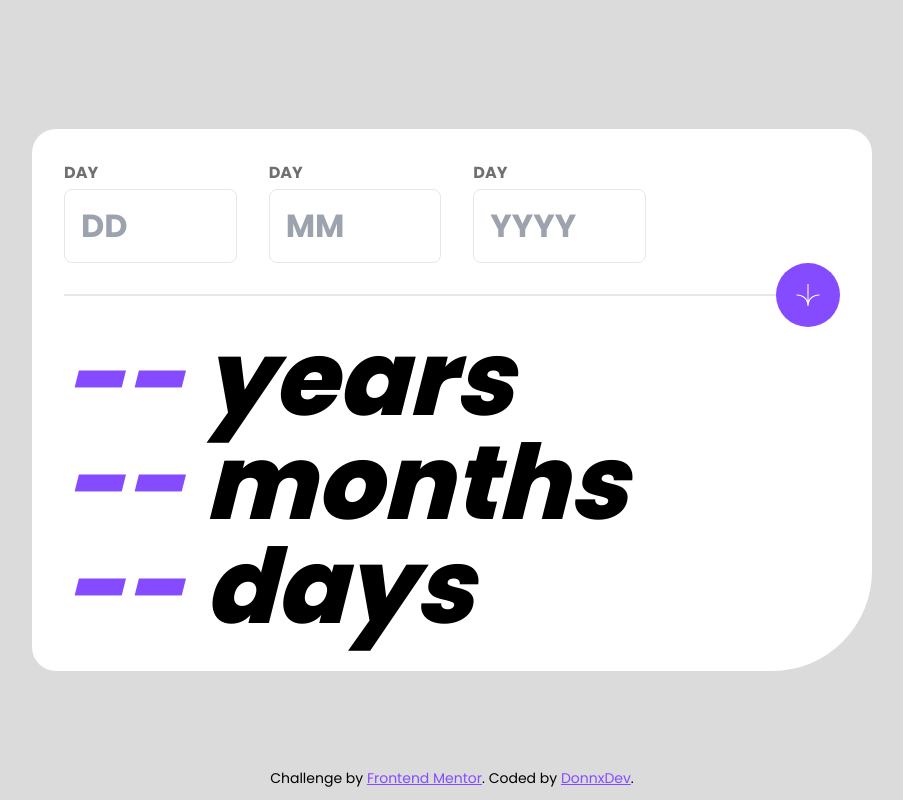
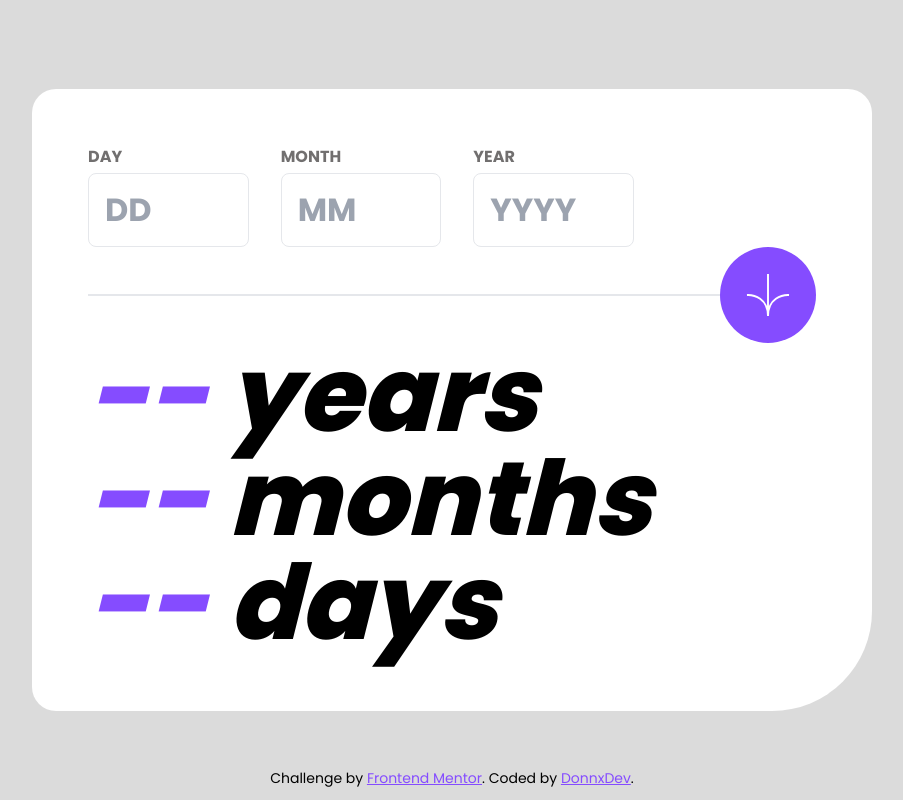
Before and after one commit to Dondamad/age-calculator-app, a Next.js app: page / in a window 1280 px wide. Shown: the whole page, without its empty margins (188-1091 px from the left). Built offline with nearby package versions, Linux system fonts and the light colour scheme.

Commit message:
✨ feat(page.tsx): add form validation using zod and react-hook-form to validate date of birth input fields 🎨 style(globals.css): remove default spinner from number input fields to improve UX

```diff
--- a/app/globals.css
+++ b/app/globals.css
@@ -2,6 +2,15 @@
 @tailwind components;
 @tailwind utilities;
 
+@layer base {
+    input[type='number']::-webkit-outer-spin-button,
+    input[type='number']::-webkit-inner-spin-button,
+    input[type='number'] {
+      -webkit-appearance: none;
+      margin: 0;
+      -moz-appearance: textfield !important;
+    }
+ }
 *{
     @apply font-poppins
 }
--- a/app/page.tsx
+++ b/app/page.tsx
@@ -1,44 +1,137 @@
+"use client"
+import { useState } from 'react';
 import Image from 'next/image'
+import { z } from 'zod'
+import { useForm } from 'react-hook-form'
+import { zodResolver } from '@hookform/resolvers/zod'
 
 export default function Home() {
+  const [date, setDate] = useState('--');
+  const [month, setMonth] = useState('--');
+  const [year, setYear] = useState('--');
+
+
+  const schema = z.object({
+    date: z.string().min(1, { message: "This field is required" }).superRefine((val, ctx) => {
+      if (!(parseInt(val) >= 1 && parseInt(val) <= 31)) {
+        ctx.addIssue({
+          code: z.ZodIssueCode.custom,
+          message: `Must be a valid day`,
+        });
+      }
+    }),
+
+    month: z.string().min(1, { message: "This field is required" }).superRefine((val, ctx) => {
+      if (!(parseInt(val) >= 1 && parseInt(val) <= 12)) {
+        ctx.addIssue({
+          code: z.ZodIssueCode.custom,
+          message: `Must be a valid month`,
+        });
+      }
+    }),
+
+    year: z.string().min(1, { message: "This field is required" }).max(4, { message: "Must be a valid month" }).superRefine((val, ctx) => {
+      const currentYear = (new Date()).getFullYear();
+      const year = parseInt(val);
+      if (year > currentYear) {
+        ctx.addIssue({
+          code: z.ZodIssueCode.custom,
+          message: `Must be in the past`,
+        });
+      }
+    }),
+  });
+  type FormData = z.infer<typeof schema>
+
+  const { register, handleSubmit, formState: { errors } } = useForm<FormData>({
+    resolver: zodResolver(schema),
+  });
+
+  const onSubmit = (data: FormData) => {
+
+    let today = new Date();
+    let birthDate = new Date(`${data.year}-${data.month}-${data.date}`);
+
+    let ageYears = today.getFullYear() - birthDate.getFullYear();
+    let ageMonths = today.getMonth() - birthDate.getMonth();
+    let ageDays = today.getDate() - birthDate.getDate();
+
+    if (ageMonths < 0 || (ageMonths === 0 && ageDays < 0)) {
+      ageYears--;
+      ageMonths += 12;
+    }
+
+    if (ageDays < 0) {
+      let prevMonthDate = new Date(today.getFullYear(), today.getMonth() - 1, birthDate.getDate());
+      ageDays = Math.floor((today.getTime() - prevMonthDate.getTime()) / (1000 * 60 * 60 * 24));
+      ageMonths--;
+    }
+
+    setDate(ageDays.toString());
+    setMonth(ageMonths.toString());
+    setYear(ageYears.toString());
+    // console.log(ageYears);
+    // console.log(ageMonths);
+    // console.log(ageDays);
+  }
+
   return (
-    <div className='max-w-[343px] sm:max-w-[840px] sm:space-y-0 space-y-8 p-8 bg-white rounded-3xl rounded-ee-[100px]'>
-      <form className='flex gap-4 sm:gap-8 sm:w-9/12'>
+    <div className='max-w-[343px] sm:max-w-[840px] sm:space-y-0 space-y-8 p-8 sm:p-14 bg-white rounded-3xl rounded-ee-[100px]'>
+      <form onSubmit={handleSubmit(onSubmit)}  >
+        <div className='flex gap-4 sm:gap-8 sm:w-9/12'>
           <div className='flex flex-col gap-1'>
-          <label className='block font-bold text-neutral-smokey-grey' htmlFor="date">DAY</label>
-          <input className='caret-primary-purple font-bold px-4 py-3 bg-transparent border rounded-lg outline-primary-purple sm:text-[32px] w-full' id='date' type="text" placeholder='DD' />
+            <label className={`block font-bold ${errors.date ? 'text-primary-light-red' : 'text-neutral-smokey-grey'}`} htmlFor="date">DAY</label>
+            <input className={`caret-primary-purple font-bold px-4 py-3 bg-transparent border rounded-lg outline-primary-purple sm:text-[32px] w-full ${errors.date ? 'border-primary-light-red' : ''}`}
+              id='date'
+              type="number" {...register("date")}
+              placeholder='DD'
+              autoComplete='off'
+            />
+            {errors.date && <span className='italic text-primary-light-red'>{errors.date.message}</span>}
           </div>
           <div className='flex flex-col gap-1'>
-          <label className='block font-bold text-neutral-smokey-grey' htmlFor="dat">DAY</label>
-          <input className='caret-primary-purple font-bold px-4 py-3 bg-transparent border rounded-lg outline-primary-purple sm:text-[32px] w-full' id='date' type="text" placeholder='MM' />
+            <label className={`block font-bold ${errors.month ? 'text-primary-light-red' : 'text-neutral-smokey-grey'}`} htmlFor="dat">MONTH</label>
+            <input className={`caret-primary-purple font-bold px-4 py-3 bg-transparent border rounded-lg outline-primary-purple sm:text-[32px] w-full ${errors.month ? 'border-primary-light-red' : ''}`}
+              id='month'
+              type="number" {...register("month")}
+              placeholder='MM'
+              autoComplete='off'
+            />
+            {errors.month && <span className='italic text-primary-light-red'>{errors.month.message}</span>}
           </div>
           <div className='flex flex-col gap-1'>
-          <label className='block font-bold text-neutral-smokey-grey' htmlFor="da">DAY</label>
-          <input className='caret-primary-purple font-bold px-4 py-3 bg-transparent border rounded-lg outline-primary-purple sm:text-[32px] w-full'
-            id='date'
-            type="text"
-            placeholder='YYYY' />
+            <label className={`block font-bold ${errors.year ? 'text-primary-light-red' : 'text-neutral-smokey-grey'}`} htmlFor="da">YEAR</label>
+            <input className={`caret-primary-purple font-bold px-4 py-3 bg-transparent border rounded-lg outline-primary-purple sm:text-[32px] w-full ${errors.year ? 'border-primary-light-red' : ''}`}
+              id='year'
+              type="number" {...register("year")}
+              placeholder='YYYY'
+              autoComplete='off' />
+            {errors.year && <span className='italic text-primary-light-red'>{errors.year.message}</span>}
           </div>
-      </form>
+        </div>
 
-      <div className='relative flex items-center justify-center h-16'>
+        <div className='relative flex items-center justify-center h-16 my-8 sm:my-0 sm:h-24'>
           <div className='relative w-full border border-neutral-light-grey-grey'></div>
-        <button className='absolute flex items-center justify-center w-16 h-16 rounded-full sm:right-0 bg-primary-purple hover:bg-neutral-off-black' aria-label="Calculate">
+          <button className='absolute flex items-center justify-center w-16 h-16 rounded-full sm:w-24 sm:h-24 sm:right-0 bg-primary-purple hover:bg-neutral-off-black' aria-label="Calculate"
+            type='submit'
+          >
             <Image
-            className=""
+              className='w-6 h-6 sm:w-11 sm:h-11'
               src="/images/icon-arrow.svg"
               alt=""
-            width={24}
-            height={24}
+              width={0}
+              height={0}
             />
           </button>
         </div>
 
+      </form>
+
       <div className='italic font-extrabold text-[48px] sm:text-[104px]'>
         <ul className='leading-[1em]'>
-          <li><span className='text-primary-purple'>--</span> years</li>
-          <li><span className='text-primary-purple'>--</span> months</li>
-          <li><span className='text-primary-purple'>--</span> days</li>
+          <li><span className='text-primary-purple'>{year}</span> years</li>
+          <li><span className='text-primary-purple'>{month}</span> months</li>
+          <li><span className='text-primary-purple'>{date}</span> days</li>
         </ul>
       </div>
 
```
Lines whose indentation alone changed are shown as unchanged.
